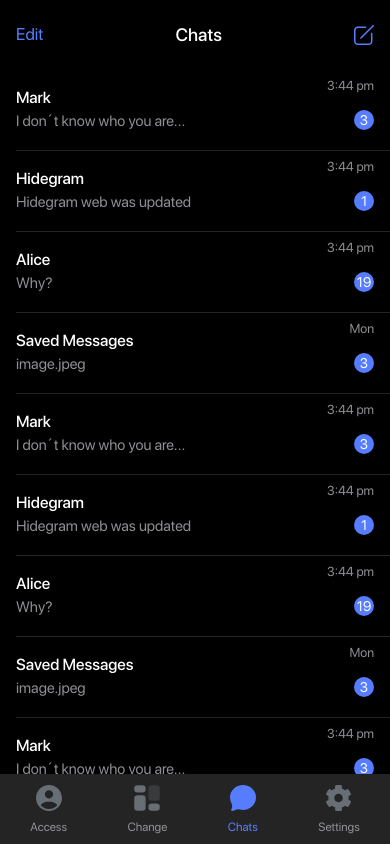
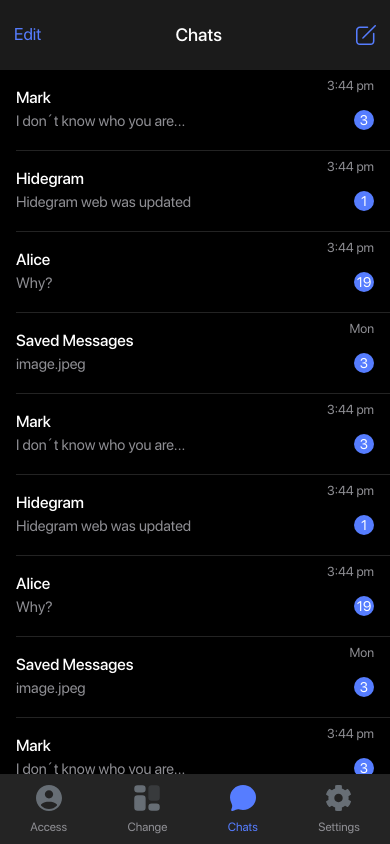
Before and after one commit to ha1dysh/hidegram-demo, a React (Vite) app: page /chats in a window 390 px wide. Built offline with nearby package versions, Linux system fonts and the light colour scheme.

Commit message:
refactor: chats header & edit btn

```diff
--- a/src/pages/chats/chats.tsx
+++ b/src/pages/chats/chats.tsx
@@ -11,6 +11,8 @@
 import NewChatIcon from "/newChat.svg";
 
 import { fakeChats } from "./fakeData";
+import Header from "@/components/header";
+import EditBtn from "@/components/editBtn";
 
 function Chats() {
 	const active = useLocation().pathname;
@@ -18,8 +20,8 @@
 	return (
 		<>
 			<SidebarWrapper>
-				<header className="flex items-center gap-4 p-4 h-[70px] justify-between">
-					<div className="text-blue text-[17px] md:hidden">Edit</div>
+				<Header className="h-[70px] gap-4">
+					<EditBtn className="md:hidden" />
 
 					<div className="relative hidden w-full md:block">
 						<Input className="h-9 pl-9 rounded-[10px]" />
@@ -41,7 +43,7 @@
 							className="cursor-pointer"
 						/>
 					</NavLink>
-				</header>
+				</Header>
 
 				<ul className="h-[calc(100%-140px)] md:h-[calc(100%-120px)] scrollbar-none">
 					{fakeChats.map((chat) => {
```
